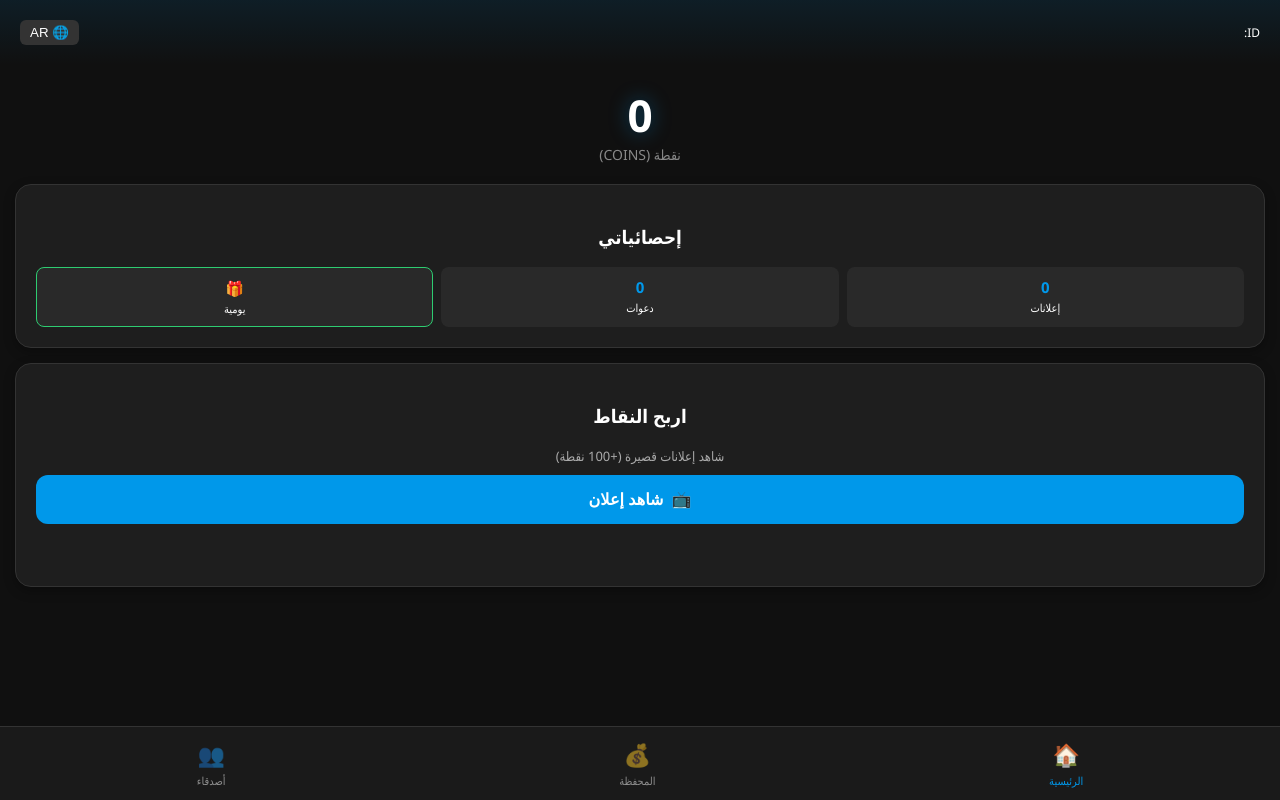
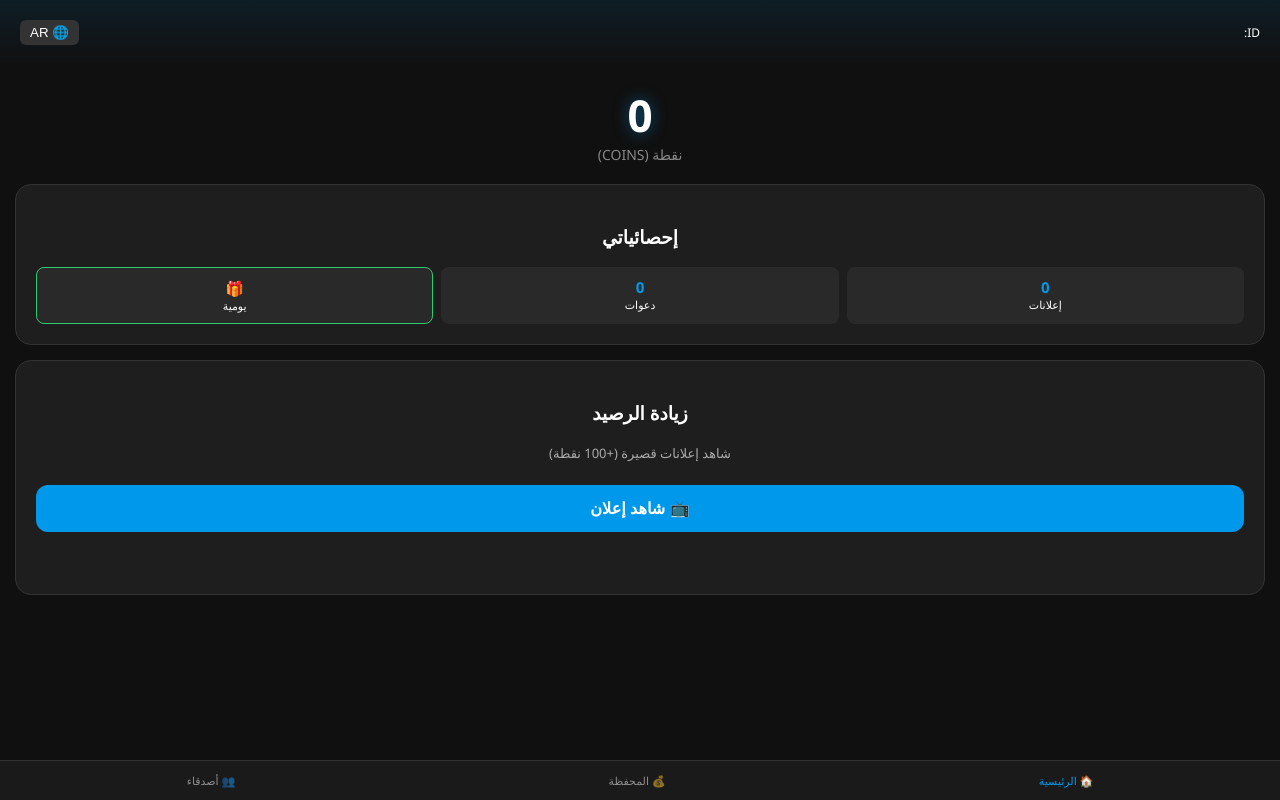
Before and after one commit to dineahmed05/Ton-wiiin-, a Flask app: page / in a window 1280 px wide. Run offline with Flask 3, Linux system fonts and the light colour scheme; data comes from the database, SQL or seed files in the repository; some libraries are stand-ins or nearby versions.

Commit message:
Update index.html

```diff
--- a/templates/index.html
+++ b/templates/index.html
@@ -6,48 +6,39 @@
     <title>Ton Wiiin</title>
 
     <script src="https://telegram.org/js/telegram-web-app.js"></script>
-
     <script src="https://sad.adsgram.ai/js/sad.min.js"></script>
 
     <style>
-        /* --- التصميم (Dark Theme) --- */
-        :root { --primary: #0098EA; --bg: #101010; --card: #1e1e1e; --text: #ffffff; --green: #2ecc71; }
-        body { margin: 0; font-family: 'Segoe UI', Tahoma, sans-serif; background-color: var(--bg); color: var(--text); padding-bottom: 80px; user-select: none; }
+        :root { --primary: #0098EA; --bg: #101010; --card: #1e1e1e; --text: #fff; --green: #2ecc71; --red: #e74c3c; }
+        body { margin: 0; font-family: 'Segoe UI', sans-serif; background: var(--bg); color: var(--text); padding-bottom: 90px; user-select: none; }
 
-        /* الهيدر */
         .header { padding: 20px; display: flex; justify-content: space-between; align-items: center; background: linear-gradient(180deg, rgba(0,152,234,0.1), transparent); }
         .big-balance { text-align: center; margin: 20px 0; }
-        .balance-amount { font-size: 44px; font-weight: 800; color: white; text-shadow: 0 0 20px rgba(0,152,234,0.4); }
+        .balance-amount { font-size: 44px; font-weight: 800; color: white; text-shadow: 0 0 15px rgba(0,152,234,0.5); }
 
-        /* البطاقات */
-        .card { background-color: var(--card); border-radius: 16px; padding: 20px; margin: 15px; border: 1px solid #333; text-align: center; box-shadow: 0 4px 12px rgba(0,0,0,0.3); }
+        .card { background: var(--card); border-radius: 16px; padding: 20px; margin: 15px; border: 1px solid #333; text-align: center; }
 
-        /* الأزرار */
-        .btn { width: 100%; padding: 15px; border-radius: 12px; border: none; font-size: 16px; font-weight: bold; cursor: pointer; margin-top: 10px; color: white; display: flex; justify-content: center; align-items: center; gap: 8px; transition: 0.2s; }
+        .btn { width: 100%; padding: 14px; border-radius: 12px; border: none; font-size: 16px; font-weight: bold; cursor: pointer; margin-top: 10px; color: white; transition: 0.2s; }
         .btn-primary { background: var(--primary); }
         .btn-success { background: var(--green); }
         .btn:active { transform: scale(0.96); }
 
-        /* القائمة السفلية */
+        input { width: 90%; padding: 14px; background: #252525; border: 1px solid #444; color: white; border-radius: 10px; text-align: center; font-size: 16px; margin-bottom: 10px; outline: none; }
+        input:focus { border-color: var(--primary); }
+
         .nav { position: fixed; bottom: 0; width: 100%; background: #1a1a1a; display: flex; justify-content: space-around; padding: 12px 0; border-top: 1px solid #333; z-index: 100; }
         .nav-item { opacity: 0.5; font-size: 11px; text-align: center; cursor: pointer; }
         .nav-item.active { opacity: 1; color: var(--primary); }
-        .nav-icon { font-size: 22px; display: block; margin-bottom: 4px; }
 
-        /* الصفحات */
-        .page { display: none; animation: fadeIn 0.3s; }
+        .page { display: none; }
         .page.active { display: block; }
-        @keyframes fadeIn { from { opacity: 0; transform: translateY(10px); } to { opacity: 1; transform: translateY(0); } }
-
-        /* المدخلات */
-        input { width: 85%; padding: 14px; background: #252525; border: 1px solid #444; color: white; border-radius: 10px; text-align: center; margin-bottom: 10px; outline: none; font-size: 16px; }
-
-        /* زر الأدمن */
-        #admin-btn { background: #e74c3c; width: auto; margin: 0 auto 10px; display: none; padding: 8px 15px; font-size: 13px; }
 
         .stats-grid { display: grid; grid-template-columns: 1fr 1fr 1fr; gap: 8px; margin-top: 15px; }
         .stat-box { background: rgba(255,255,255,0.05); padding: 10px; border-radius: 8px; font-size: 11px; }
-        .stat-val { font-size: 15px; font-weight: bold; color: var(--primary); display: block; margin-bottom: 3px; }
+        .stat-val { font-size: 15px; font-weight: bold; color: var(--primary); display: block; }
+
+        .convert-info { font-size: 13px; color: #aaa; margin-bottom: 15px; background: rgba(255,255,255,0.05); padding: 10px; border-radius: 8px; }
+        #admin-btn { background: var(--red); width: auto; margin: 0 auto 10px; display: none; padding: 8px 15px; font-size: 12px; }
     </style>
 </head>
 <body>
@@ -57,7 +48,7 @@
         <button onclick="toggleLang()" style="background:#333; color:white; border:none; padding:5px 10px; border-radius:6px;">🌐 <span id="lang-txt">AR</span></button>
     </div>
 
-    <button id="admin-btn" class="btn btn-admin" onclick="location.href='/admin_panel_secret_key_99'">🔒 لوحة التحكم</button>
+    <button id="admin-btn" class="btn btn-admin" onclick="location.href='/admin_panel_secret_key_99'">🔒 Admin</button>
 
     <div id="p-home" class="page active">
         <div class="big-balance">
@@ -75,25 +66,28 @@
         </div>
 
         <div class="card">
-            <h3 data-key="earn">اربح النقاط</h3>
-            <p style="color:#aaa; font-size:13px; margin-bottom: 10px;">شاهد إعلانات قصيرة (+100 نقطة)</p>
-            <button class="btn btn-primary" onclick="showAd()">
-                📺 <span data-key="watch">شاهد إعلان</span>
-            </button>
-            <p id="ad-status" style="margin-top:10px; font-size:12px; height:20px;"></p>
+            <h3 data-key="earn">زيادة الرصيد</h3>
+            <p style="color:#aaa; font-size:13px;">شاهد إعلانات قصيرة (+100 نقطة)</p>
+            <button class="btn btn-primary" onclick="showAd()">📺 <span data-key="watch">شاهد إعلان</span></button>
+            <p id="ad-status" style="margin-top:10px; font-size:12px; min-height:20px;"></p>
         </div>
     </div>
 
     <div id="p-wallet" class="page">
         <div class="card">
             <h3 data-key="withdraw">سحب الأرباح</h3>
-            <div style="background:#252525; padding:10px; border-radius:8px; margin-bottom:15px; font-size:13px; color:#ddd;">
-                <span>💵 ≈ <span id="usd-val">0.00</span> $</span> &nbsp;|&nbsp;
-                <span>💎 <span id="ton-val">0.00</span> TON</span>
+
+            <div class="convert-info">
+                <span>القيمة الحالية:</span><br>
+                💵 <span id="calc-usd">0.00</span> $ &nbsp;|&nbsp; 💎 <span id="calc-ton">0.00</span> TON
             </div>
-            <p style="font-size:11px; color:#888; margin-bottom:5px;">الحد الأدنى: 50,000 نقطة</p>
-            <input type="text" id="wallet-input" placeholder="عنوان محفظة TON (UQ...)">
-            <button class="btn btn-success" onclick="withdraw()">💸 تأكيد السحب</button>
+
+            <input type="number" id="withdraw-amount" placeholder="أدخل المبلغ (مثال: 50000)" oninput="calculateValue()">
+
+            <input type="text" id="wallet-input" placeholder="عنوان محفظة TON">
+
+            <button class="btn btn-success" onclick="withdraw()">💸 <span data-key="wd_confirm">تأكيد السحب</span></button>
+            <p style="font-size:11px; color:#666; margin-top:10px;">الحد الأدنى: 50,000 نقطة</p>
         </div>
     </div>
 
@@ -102,30 +96,26 @@
             <h3 data-key="invite">برنامج الإحالة</h3>
             <p style="font-size:13px; color:#ccc;">اربح <b>500 نقطة</b> عن كل صديق.</p>
             <p style="font-size:11px; color:#e74c3c;">⚠️ الشرط: يجب أن يشاهد الصديق 20 إعلان.</p>
-
-            <input type="text" id="ref-link" readonly value="..." style="font-size:12px; color:var(--primary);">
+            <input type="text" id="ref-link" readonly value="...">
             <button class="btn btn-primary" onclick="copyRef()">📋 نسخ الرابط</button>
             <button class="btn" style="background:#0088cc; margin-top:5px;" onclick="shareTelegram()">✈️ مشاركة</button>
         </div>
     </div>
 
     <div class="nav">
-        <div class="nav-item active" onclick="nav('p-home', this)">
-            <span class="nav-icon">🏠</span> <span data-key="nav_home">الرئيسية</span>
-        </div>
-        <div class="nav-item" onclick="nav('p-wallet', this)">
-            <span class="nav-icon">💰</span> <span data-key="nav_wd">المحفظة</span>
-        </div>
-        <div class="nav-item" onclick="nav('p-friends', this)">
-            <span class="nav-icon">👥</span> <span data-key="nav_friends">الأصدقاء</span>
-        </div>
+        <div class="nav-item active" onclick="nav('p-home', this)">🏠 <span data-key="nav_home">الرئيسية</span></div>
+        <div class="nav-item" onclick="nav('p-wallet', this)">💰 <span data-key="nav_wd">المحفظة</span></div>
+        <div class="nav-item" onclick="nav('p-friends', this)">👥 <span data-key="nav_friends">الأصدقاء</span></div>
     </div>
 
     <script>
-        // --- الثوابت ---
-        const BLOCK_ID = "18732";           // ✅ تأكد أن هذا هو كودك من Adsgram
+        const BLOCK_ID = "18732";
         const BOT_USERNAME = "Watchandwiiinbot";
         const ADMIN_ID = "1207530445";
+
+        // أسعار الصرف
+        const RATE_USD_100K = 0.5; // نصف دولار لكل 100 ألف
+        const TON_PRICE = 6.5;
 
         const tg = window.Telegram.WebApp;
         tg.expand();
@@ -134,17 +124,13 @@
         let currentLang = 'ar';
         let userBalance = 0;
 
-        // --- قاموس اللغة ---
         const langData = {
-            ar: { earn: "اربح النقاط", watch: "شاهد إعلان", withdraw: "سحب الأرباح", invite: "دعوة الأصدقاء", nav_home: "الرئيسية", nav_wd: "المحفظة", nav_friends: "أصدقاء" },
-            en: { earn: "Earn Points", watch: "Watch Ad", withdraw: "Withdraw", invite: "Invite Friends", nav_home: "Home", nav_wd: "Wallet", nav_friends: "Friends" }
+            ar: { earn: "زيادة الرصيد", watch: "شاهد إعلان", withdraw: "سحب الأرباح", wd_confirm: "تأكيد السحب", invite: "دعوة الأصدقاء", nav_home: "الرئيسية", nav_wd: "المحفظة", nav_friends: "أصدقاء" },
+            en: { earn: "Earn Points", watch: "Watch Ad", withdraw: "Withdraw Funds", wd_confirm: "Confirm Withdraw", invite: "Invite Friends", nav_home: "Home", nav_wd: "Wallet", nav_friends: "Friends" }
         };
 
-        // --- 1. دالة البداية (Init) ---
         async function init() {
-            if (String(user.id) === ADMIN_ID) {
-                document.getElementById('admin-btn').style.display = 'block';
-            }
+            if (String(user.id) === ADMIN_ID) document.getElementById('admin-btn').style.display = 'block';
             document.getElementById('user-id').innerText = user.id;
 
             try {
@@ -152,106 +138,93 @@
                     method: 'POST',
                     headers: {'Content-Type': 'application/json'},
                     body: JSON.stringify({
-                        id: user.id,
-                        name: user.first_name,
-                        username: user.username,
+                        id: user.id, name: user.first_name, username: user.username,
                         start_param: tg.initDataUnsafe.start_param
                     })
                 });
-
                 const data = await res.json();
                 updateUI(data);
-
                 if(data.language) { currentLang = data.language; updateLang(); }
                 if(data.wallet) document.getElementById('wallet-input').value = data.wallet;
-
                 document.getElementById('stat-ads').innerText = data.ads_watched || 0;
                 document.getElementById('stat-refs').innerText = data.referral_count || 0;
                 document.getElementById('ref-link').value = `https://t.me/${BOT_USERNAME}?startapp=${user.id}`;
-
-            } catch (e) {
-                console.error(e);
-            }
+            } catch (e) { console.error(e); }
         }
 
         function updateUI(data) {
             if(data.balance !== undefined) userBalance = data.balance;
             document.getElementById('balance').innerText = userBalance.toLocaleString();
-
-            const usd = userBalance * (0.5 / 100000);
-            const ton = usd / 6.5;
-            document.getElementById('usd-val').innerText = usd.toFixed(2);
-            document.getElementById('ton-val').innerText = ton.toFixed(4);
         }
 
-        // --- 2. دالة الإعلانات (المصححة) ---
+        // --- حساب القيمة الحية (Live Calculation) ---
+        function calculateValue() {
+            const amount = document.getElementById('withdraw-amount').value;
+            const usd = (amount / 100000) * RATE_USD_100K;
+            const ton = usd / TON_PRICE;
+            document.getElementById('calc-usd').innerText = usd.toFixed(2);
+            document.getElementById('calc-ton').innerText = ton.toFixed(4);
+        }
+
+        // --- عرض الإعلان (تصحيح شامل) ---
         function showAd() {
             const status = document.getElementById('ad-status');
             status.innerText = (currentLang==='ar') ? "جاري التحميل..." : "Loading...";
 
-            // التحقق من تحميل المكتبة
+            // تحقق من وجود المكتبة (إذا ظهر هذا الخطأ يعني أن الإنترنت ضعيف أو يوجد مانع إعلانات)
             if (!window.Adsgram) {
-                status.innerText = "❌ خطأ: المكتبة لم تتحمل (تحقق من الإنترنت)";
+                status.innerText = "⚠️ Library not loaded (Check Internet)";
                 status.style.color = "red";
                 return;
             }
 
-            [span_0](start_span)// تهيئة الإعلان[span_0](end_span)
             const AdController = window.Adsgram.init({ blockId: BLOCK_ID });
 
-            [span_1](start_span)// عرض الإعلان[span_1](end_span)
             AdController.show().then((result) => {
-                // نجاح المشاهدة
                 fetch('/api/watch', {
                     method: 'POST',
                     headers: {'Content-Type': 'application/json'},
                     body: JSON.stringify({user_id: user.id})
                 }).then(r => r.json()).then(d => {
                     updateUI({balance: d.new_balance});
-                    if(d.ads_watched) document.getElementById('stat-ads').innerText = d.ads_watched;
+                    document.getElementById('stat-ads').innerText = d.ads_watched;
                     status.innerText = "✅ +100";
                     status.style.color = "#2ecc71";
                 });
             }).catch((result) => {
-                // فشل أو تخطي (يعرض السبب بالضبط)
+                // التعامل مع الأخطاء (No Fill)
                 console.log(result);
-                [span_2](start_span)//[span_2](end_span) النتيجة تحتوي على وصف الخطأ
-                const errorDesc = result ? result.description : "Unknown Error";
-                status.innerText = "⚠️ لم تكتمل: " + errorDesc;
+                status.innerText = "❌ Error: " + (result.description || "Skipped");
                 status.style.color = "#e74c3c";
             });
         }
 
-        // --- بقية الوظائف ---
         function claimDaily() {
             fetch('/api/daily_bonus', {
-                method: 'POST',
-                headers: {'Content-Type': 'application/json'},
-                body: JSON.stringify({user_id: user.id})
+                method: 'POST', headers: {'Content-Type': 'application/json'}, body: JSON.stringify({user_id: user.id})
             }).then(r => r.json()).then(d => {
-                if(d.success) {
-                    updateUI({balance: d.new_balance});
-                    alert(langData[currentLang].msg_bonus);
-                } else {
-                    alert("عد غداً!");
-                }
+                if(d.success) { updateUI({balance: d.new_balance}); alert("🎁 Bonus Claimed!"); }
+                else alert("⏳ Come back tomorrow!");
             });
         }
 
         function withdraw() {
             const wallet = document.getElementById('wallet-input').value;
-            if(wallet.length < 5) return alert("محفظة خاطئة!");
+            const amount = document.getElementById('withdraw-amount').value;
+
+            if(!wallet || wallet.length < 5) return alert("محفظة خاطئة!");
+            if(!amount || amount < 50000) return alert("الحد الأدنى 50,000");
 
             fetch('/api/withdraw', {
                 method: 'POST',
                 headers: {'Content-Type': 'application/json'},
-                body: JSON.stringify({user_id: user.id, wallet: wallet})
+                body: JSON.stringify({user_id: user.id, wallet: wallet, amount: amount})
             }).then(r => r.json()).then(d => {
                 if(d.success) {
-                    alert("تم الطلب بنجاح!");
-                    location.reload();
+                    updateUI({balance: d.new_balance});
+                    alert("✅ تم إرسال الطلب بنجاح!");
                 } else {
-                    alert("رصيد غير كاف (50,000)");
+                    alert("❌ رصيد غير كاف!");
                 }
             });
         }
@@ -259,18 +232,13 @@
         function toggleLang() {
             currentLang = (currentLang === 'ar') ? 'en' : 'ar';
             updateLang();
-            fetch('/api/set_language', {
-                method: 'POST',
-                headers: {'Content-Type': 'application/json'},
-                body: JSON.stringify({user_id: user.id, lang: currentLang})
-            });
+            fetch('/api/set_language', { method: 'POST', headers: {'Content-Type': 'application/json'}, body: JSON.stringify({user_id: user.id, lang: currentLang}) });
         }
 
         function updateLang() {
             const t = langData[currentLang];
             document.body.dir = (currentLang === 'ar') ? 'rtl' : 'ltr';
             document.getElementById('lang-txt').innerText = currentLang.toUpperCase();
-
             for (let key in t) {
                 const el = document.querySelector(`[data-key="${key}"]`);
                 if(el) el.innerText = t[key];
@@ -281,7 +249,7 @@
             const el = document.getElementById('ref-link');
             el.select();
             navigator.clipboard.writeText(el.value);
-            alert("تم النسخ!");
+            alert("Copied!");
         }
 
         function shareTelegram() {
@@ -298,7 +266,6 @@
             el.classList.add('active');
         }
 
-        // تشغيل
         init();
     </script>
 </body>
```
